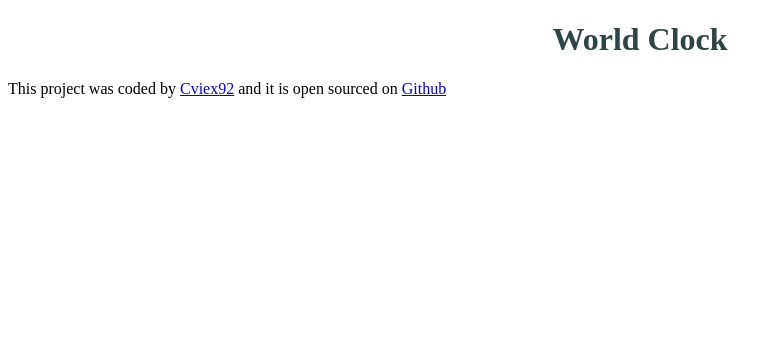
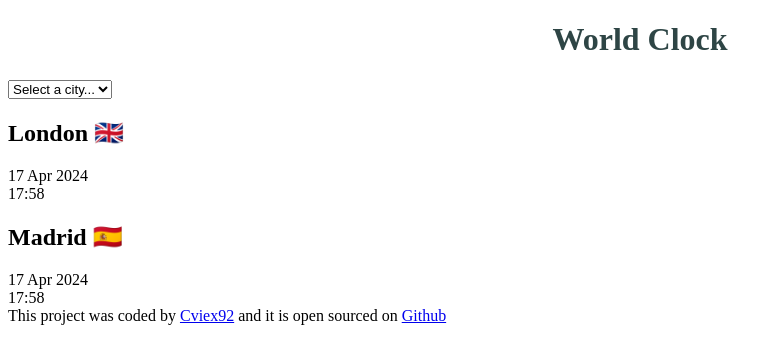
Before and after one commit to Cviex92/WorldClock, a plain HTML site: page index.html in a window 1280 px wide. Shown: the whole page, without its empty margins (0-783 px from the left). Drawn offline with Linux system fonts and the light colour scheme.

Commit message:
Basic HTML Structure

```diff
--- a/index.html
+++ b/index.html
@@ -4,11 +4,32 @@
   <meta charset="UTF-8">
   <meta name="viewport" content="width=device-width, initial-scale=1.0">
   <link rel="stylesheet" href="src/style.css">
-
   <title>World Clock</title>
 </head>
 <body>
+  <div class="container">
   <h1>World Clock</h1>
+  <select>
+    <option value="">Select a city...</option>
+    <option value="">London</option>
+    <option value="">Madrid</option>
+    <option value="">Quito</option>
+    <option value="">Roma</option>
+  </select>
+
+  <div class="city">
+    <h2>London 🇬🇧</h2>
+    <div class="date">17 Apr 2024</div>
+    <div class="time">17:58</div>
+  </div>
+
+    <div class="city">
+      <h2>Madrid 🇪🇸 </h2>
+      <div class="date">17 Apr 2024</div>
+      <div class="time">17:58</div>
+    </div>
+
+  </div>
   <footer>
     This project was coded by
     <a href="https://www.shecodes.io/graduates/12427-cristina-viedmaexposito" target="_blank">Cviex92</a>
```
